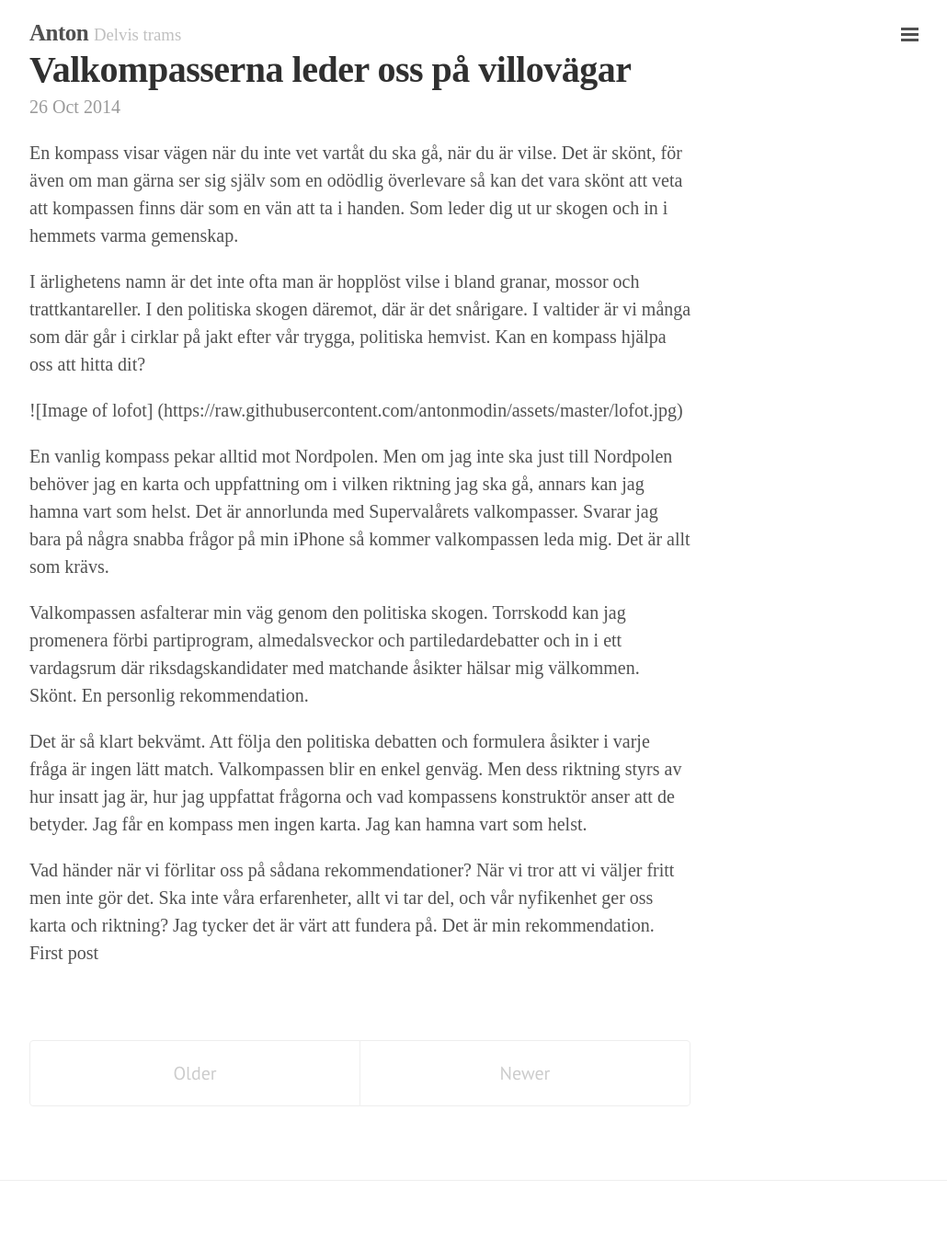
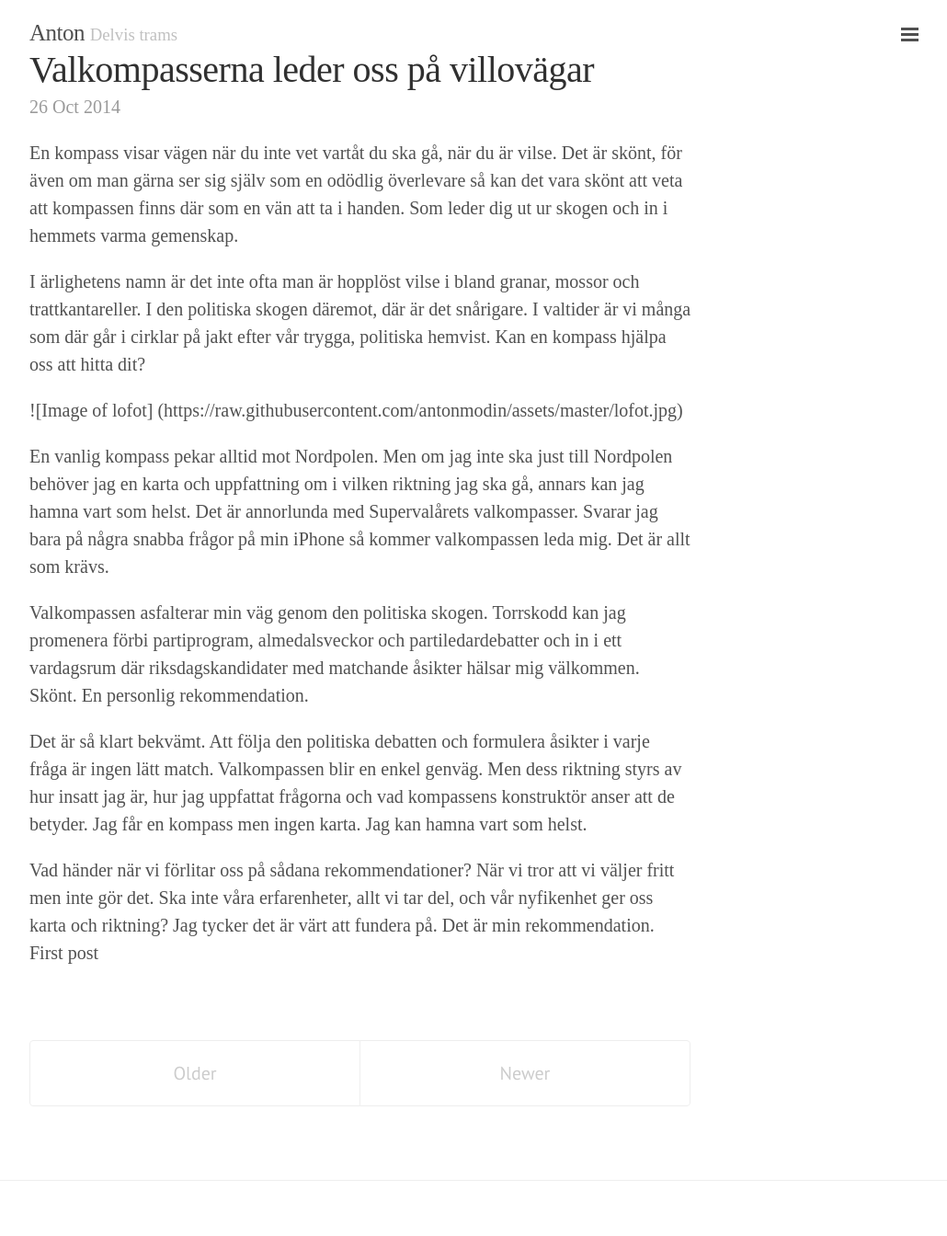
Before and after one commit to antonmodin/jekyllsite, a Jekyll site: the page built from index.html, in a window 1280 px wide. Shown: the whole page at 92% size, without its empty margins (248-1278 px from the left). Built offline with Jekyll 4.4.1, drawn with Linux system fonts in a browser that asks for light colours; Markdown is read by kramdown in place of the engine named in the settings; the list of posts is cut into pages by our own code.

Commit message:
Update lanyon.css

```diff
--- a/public/css/lanyon.css
+++ b/public/css/lanyon.css
@@ -44,14 +44,15 @@
   font-family: 'EB Garamond';
   font-style: normal;
   font-weight: 400;
-
+  src: local('EB Garamond'), local('EBGaramond'), url(http://fonts.gstatic.com/s/ebgaramond/v7/CDR0kuiFK7I1OZ2hSdR7G7O3LdcAZYWl9Si6vvxL-qU.woff) format('woff');"PT Serif", Georgia, "Times New Roman", serif;
 }
 
 h1, h2, h3, h4, h5, h6 {
-  font-family: "futura-pt",sans-serif", Helvetica, Arial, sans-serif;
+  font-family: "futura-pt";
   font-weight: 400;
   color: #313131;
   letter-spacing: -.025rem;
+
 }
 
 
```
